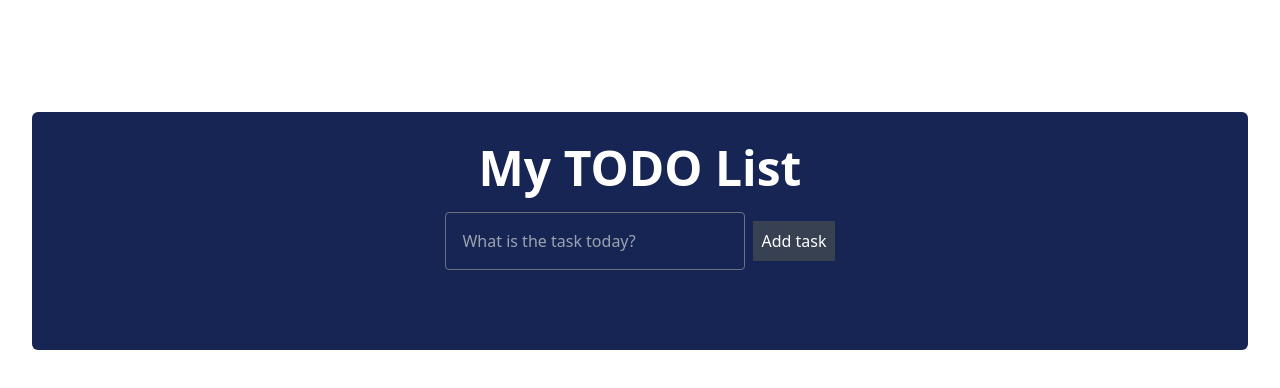
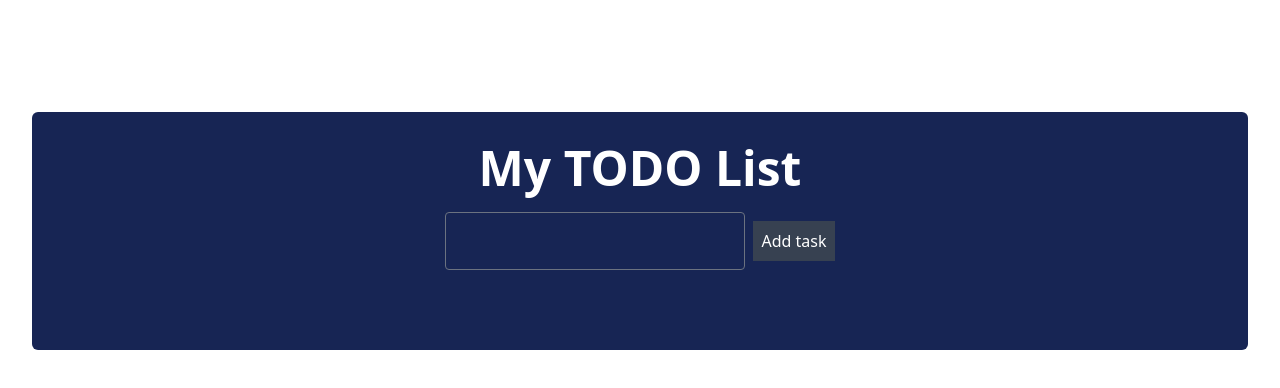
Before and after one commit to Ewesit/todo-list, a React (Vite) app: page / in a window 1280 px wide. Shown: the top 388 px of the page. Built offline with nearby package versions, Linux system fonts and the light colour scheme.

Commit message:
add the todos in the form and clear the form

```diff
--- a/src/components/TodoForm.jsx
+++ b/src/components/TodoForm.jsx
@@ -1,18 +1,22 @@
 import React, { useState } from "react"
 
-const TodoForm = () => {
+const TodoForm = ({ addTodo }) => {  // Receive addTodo function as a prop
     const [value, setValue] = useState(" ");
 
     const handleSubmit = e => {
         e.preventDefault();
-        console.log(value)
+        addTodo(value); //addTodo and pass in the value. This way we can pass the todoState to the todoWrapper
+        // console.log(value)
+
+        // clear form after submiiting
+        setValue(" ")
     }
 
     return(
         <form className="TodoForm mb-4 font-primary w-full" onSubmit={handleSubmit}>
             <input type="text" className="todo-input outline-none bg-transparent border border-gray-500 p-4 w-[300px]
              text-white mb-8 rounded placeholder:text-gray-400"
-            placeholder='What is the task today?' onChange=
+            value = {value} placeholder='What is the task today?' onChange=
             {(e) => setValue(e.target.value)}/>
             <button type="submit" className="todo-btn bg-gray-700 border-none p-2 text-white cursor-pointer ml-2">Add task</button>
         </form>
--- a/src/components/TodoWrapper.jsx
+++ b/src/components/TodoWrapper.jsx
@@ -8,6 +8,7 @@ export const TodoWrapper = ({ children }) => {
 
     const addTodo = todo => {
         setTodos([...todos, {id: uuidv4(), task: todo, completed: false, isEditing: false}])
+        console.log(todos)
     }
     return(
         <div className="TodoWrapper container bg-blue-950 mt-20 p-8 rounded-md">
```
Also changed, not shown: 1 other file (tests, documents, lock files or other folders).
